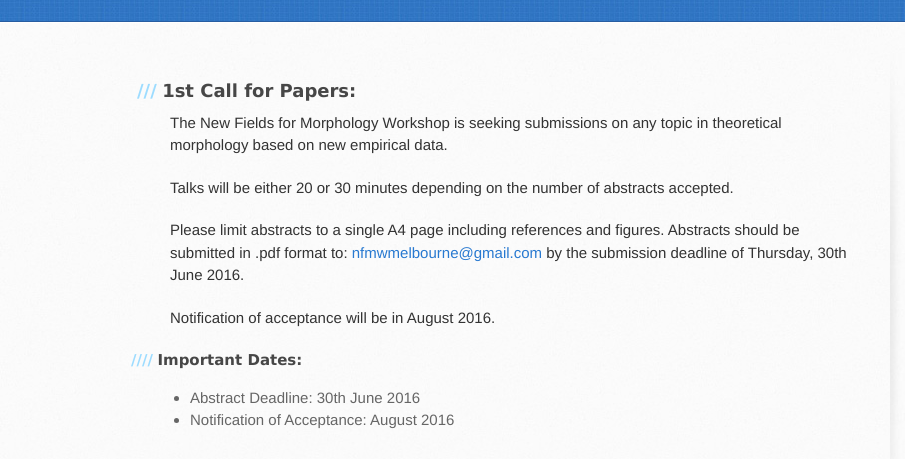
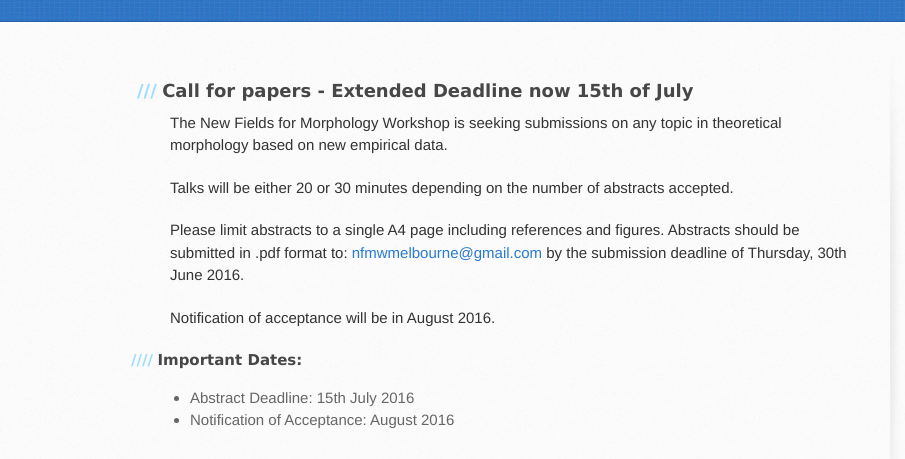
Before and after one commit to NFMW/nfmw.github.io, a plain HTML site: page call.html in a window 1280 px wide. Shown: the part 258-717 px from the top of the page, 0-905 px from the left. Drawn offline with Linux system fonts and the light colour scheme.

Commit message:
Deadline dates
Deadline dates

```diff
--- a/call.html
+++ b/call.html
@@ -32,7 +32,7 @@
     <div id="content-wrapper">
       <div class="inner clearfix">
         <section id="main-content">
-<h3>1st Call for Papers: </h3>
+<h3>Call for papers - Extended Deadline now 15th of July</h3>
 <p>
 The New Fields for Morphology Workshop is seeking submissions on any topic in theoretical morphology based on new empirical data.
 </p>
@@ -47,7 +47,7 @@ Notification of acceptance will be in August 2016.
 </p>
 <h4>Important Dates:</h4>
 <ul>
-<li>Abstract Deadline: 30th June 2016</li>
+<li>Abstract Deadline: 15th July 2016</li>
 <li>Notification of Acceptance: August 2016</li>
 </ul>
 		</section>
```
Also changed, not shown: index.html (+3 -0 lines), submission.html (+1 -1 lines).
